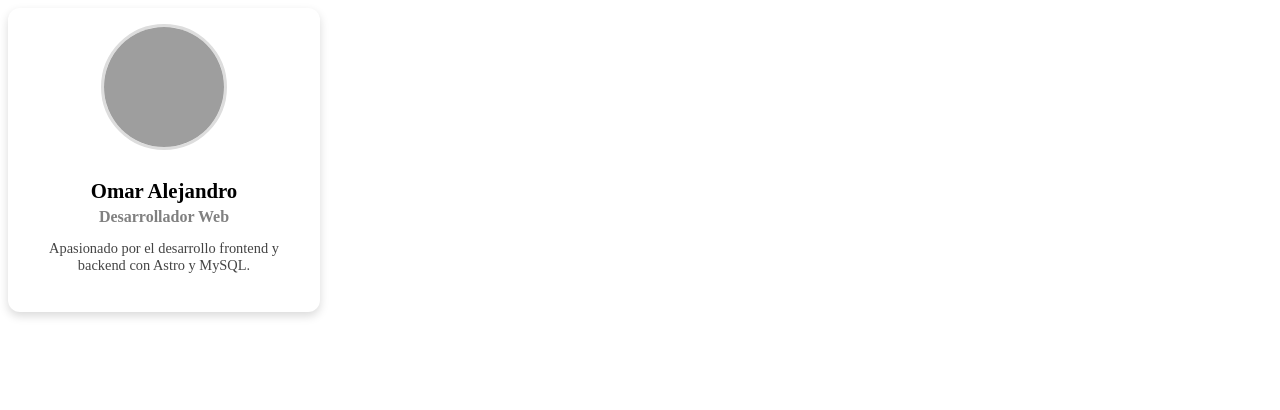
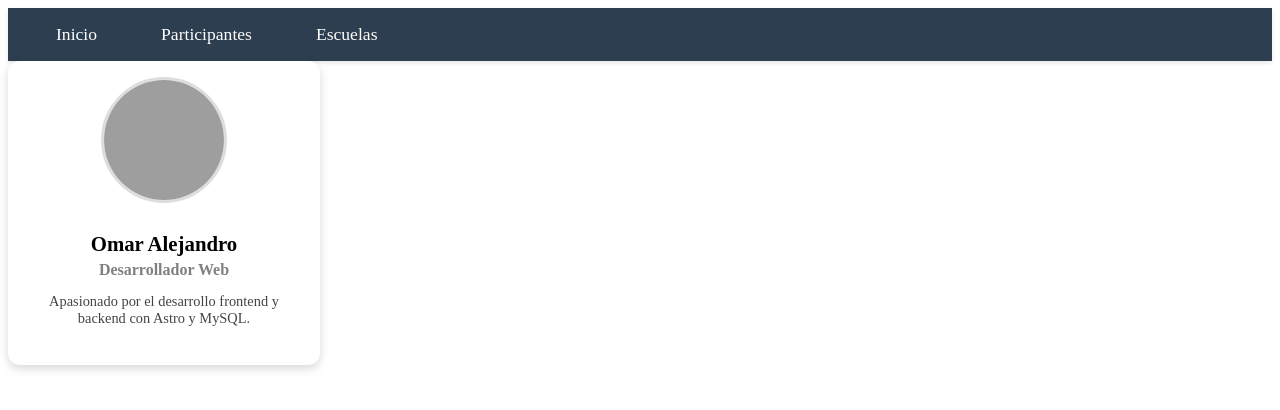
Before and after one commit to OnyBlue2/Servicio-Social, an Astro site in the folder Congreso_Nacional/: page / in a window 1280 px wide. Built offline with nearby package versions, Linux system fonts and the light colour scheme; Astro itself is replaced by a stand-in of ours; grey boxes are pictures that could not be loaded.

Commit message:
barra sin sobra

```diff
--- /dev/null
+++ b/Congreso_Nacional/src/components/Barra.astro
@@ -0,0 +1,68 @@
+<nav class="navbar">
+  <div class="nav-container">
+    <ul class="nav-menu">
+      <li class="nav-item">
+        <a href="" class="nav-link">Inicio</a>
+      </li>
+      <li class="nav-item">
+        <a href="" class="nav-link">Participantes</a>
+      </li>
+      <li class="nav-item">
+        <a href="" class="nav-link">Escuelas</a>
+      </li>
+    </ul>
+  </div>
+</nav>
+
+<style>
+  .navbar {
+    background-color: #2c3e50;
+    padding: 1rem 0;
+    box-shadow: 0 2px 4px rgba(0,0,0,0.1);
+  }
+
+  .nav-container {
+    max-width: 1200px;
+    margin: 0 auto;
+    padding: 0 2rem;
+  }
+
+  .nav-menu {
+    list-style: none;
+    display: flex;
+    gap: 2rem;
+    margin: 0;
+    padding: 0;
+  }
+
+  .nav-item {
+    margin: 0;
+  }
+
+  .nav-link {
+    color: white;
+    text-decoration: none;
+    font-size: 1.1rem;
+    font-weight: 500;
+    padding: 0.5rem 1rem;
+    border-radius: 4px;
+    transition: background-color 0.3s ease;
+  }
+
+  .nav-link:hover {
+    background-color: #34495e;
+    color: #ecf0f1;
+  }
+
+  /* Responsive design */
+  @media (max-width: 768px) {
+    .nav-menu {
+      flex-direction: column;
+      gap: 0.5rem;
+    }
+
+    .nav-container {
+      padding: 0 1rem;
+    }
+  }
+</style>
--- a/Congreso_Nacional/src/layouts/Layout.astro
+++ b/Congreso_Nacional/src/layouts/Layout.astro
@@ -1,5 +1,6 @@
 ---
 import Card from "../components/Card.astro";
+import Barra from "../components/Barra.astro";
 ---
 
 <html lang="en">
@@ -10,6 +11,7 @@ import Card from "../components/Card.astro";
 		<title>Document</title>
 	</head>
 	<body>
+		<Barra />
 		<Card
         nombre="Omar Alejandro"
         puesto="Desarrollador Web"
```
